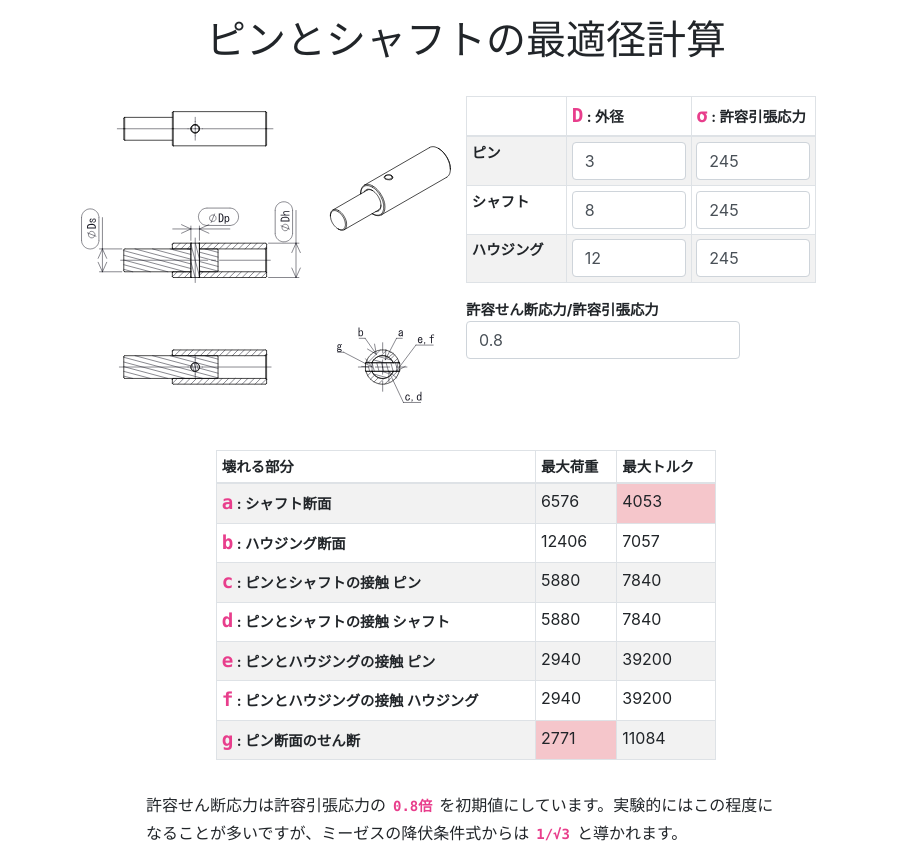
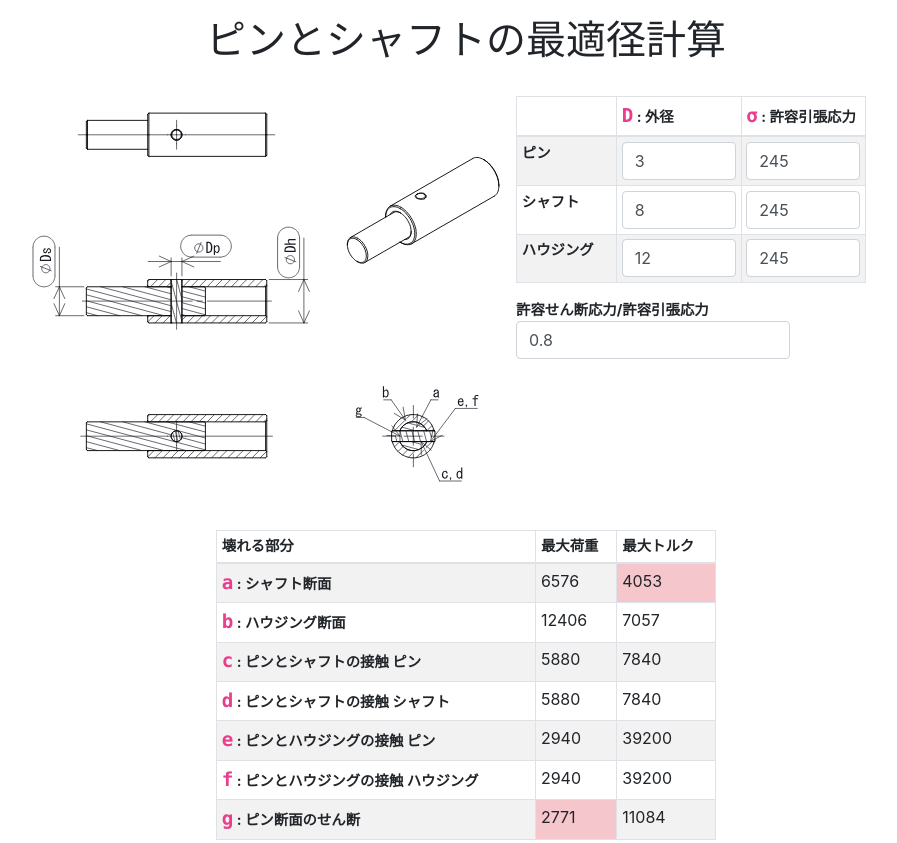
Before and after one commit to mshackers/pin-shaft-diameter-optimizer, a Vue app: page / in a window 1280 px wide. Shown: the top 843 px of the page, without its empty margins (174-1071 px from the left). Built offline with nearby package versions, Linux system fonts and the light colour scheme.

Commit message:
細かな修正

```diff
--- a/src/App.vue
+++ b/src/App.vue
@@ -1,7 +1,7 @@
 <style scoped>
 #app {
   margin-top: 1rem;
-  max-width: 960px;
+  max-width: 1200px;
   width: 100%;
   padding-right: 15px;
   padding-left: 15px;
@@ -25,7 +25,7 @@ h1 {
   flex-shrink: 1;
   flex-grow: 1;
   width: 400px;
-  max-width: 400px;
+  max-width: 500px;
   padding: 10px;
 }
 
```
